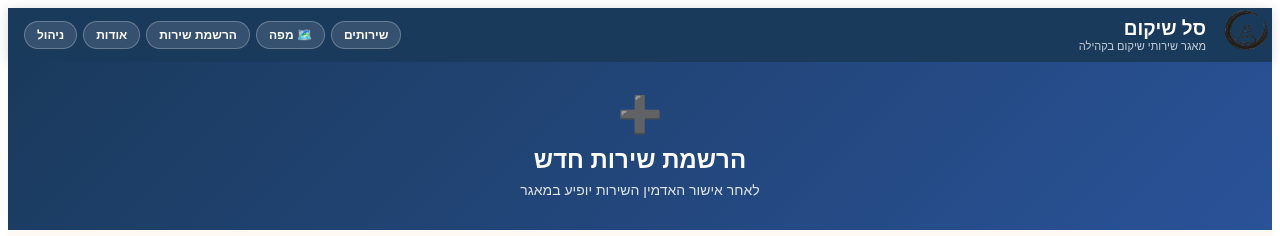
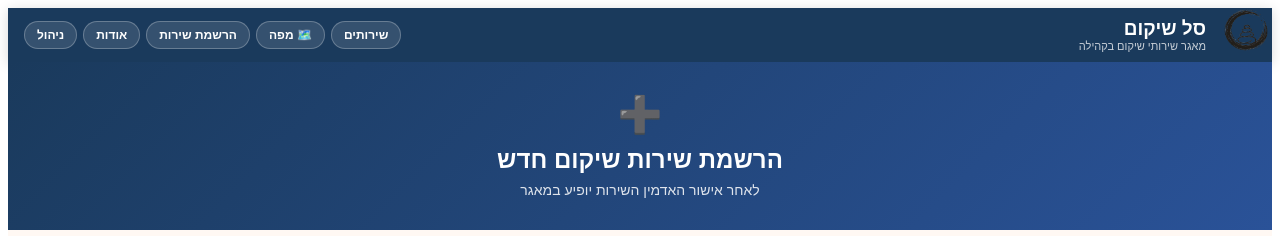
Before and after one commit to sivantelem-commits/rehab-directory, a Next.js app: page /register in a window 1280 px wide. Shown: the top 236 px of the page. Built offline with nearby package versions, Linux system fonts and the light colour scheme.

Commit message:
Update register.js

```diff
--- a/pages/register.js
+++ b/pages/register.js
@@ -70,7 +70,7 @@ export default function Register() {
 
         <div style={{ background: 'linear-gradient(135deg, #1A3A5C, #2A5298)', color: 'white', padding: '32px 20px', textAlign: 'center' }}>
           <div style={{ fontSize: 36, marginBottom: 10 }}>➕</div>
-          <h1 style={{ fontSize: 24, fontWeight: 800, margin: '0 0 8px' }}>הרשמת שירות חדש</h1>
+          <h1 style={{ fontSize: 24, fontWeight: 800, margin: '0 0 8px' }}>הרשמת שירות שיקום חדש</h1>
           <p style={{ fontSize: 14, opacity: 0.85, margin: 0 }}>לאחר אישור האדמין השירות יופיע במאגר</p>
         </div>
 
```
